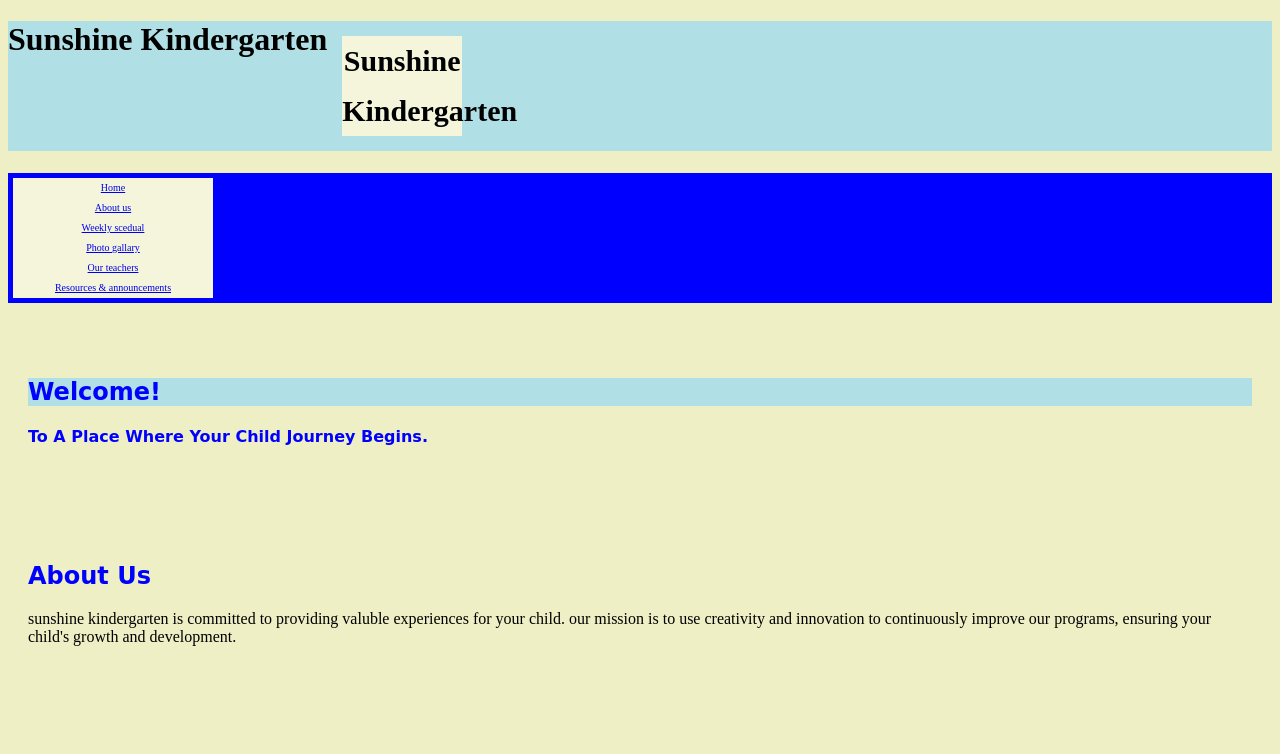
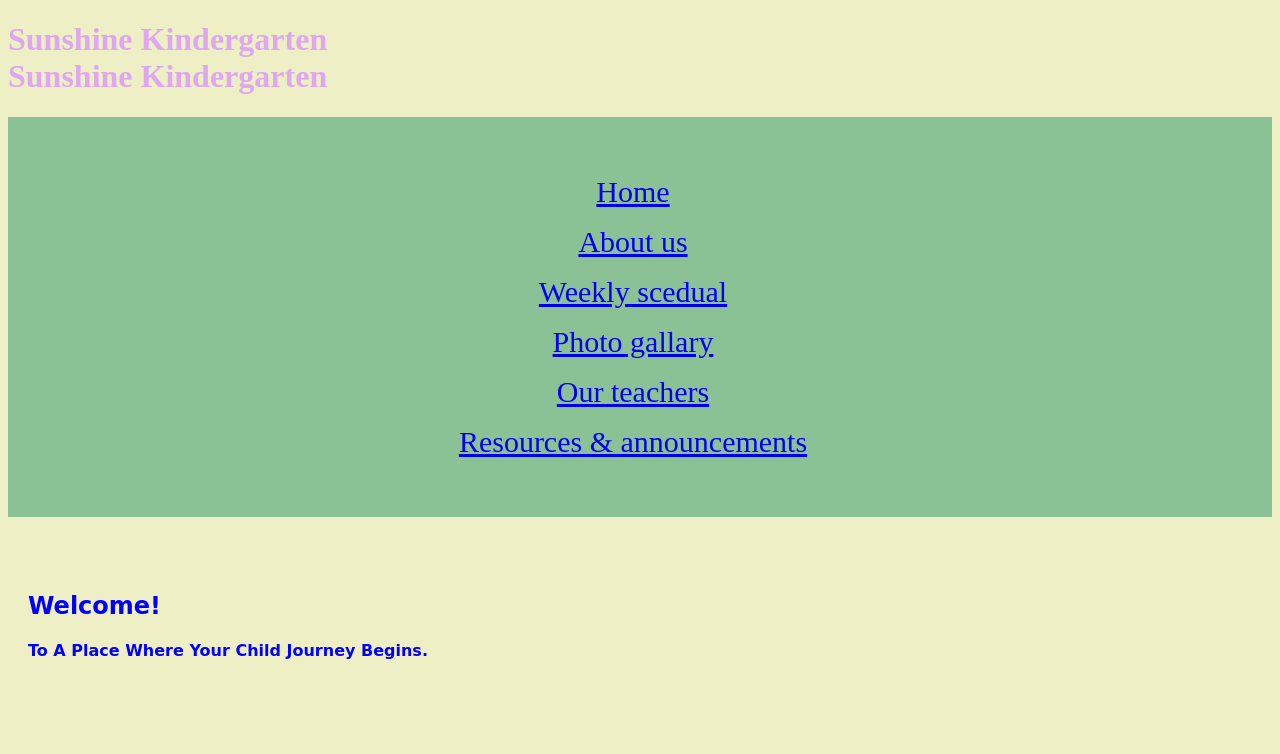
Before and after one commit to Alzahraa299/itcs333-a1, a plain HTML site: page index.html in a window 1280 px wide. Shown: the top 754 px of the page. Drawn offline with Linux system fonts and the light colour scheme.

Commit message:
Update styles

```diff
--- a/styles.css
+++ b/styles.css
@@ -8,31 +8,22 @@
 
 /*section1*/
 h1{
-    display: flex;
-    flex-wrap: wrap;
-    background-color: powderblue;
+    color:#dea7f0;
 }
-h1 > div {
-    background-color: beige;
-    width: 120px;
-    margin: 15px;
-    text-align: center;
-    line-height: 50px;
-    font-size: 30px;
-}
+
 
 nav{
     display: flex;
-    flex-wrap: wrap;
-    background-color: blue;
+    flex-wrap: nowrap;
+    background-color: rgb(138, 194, 149);
 }
 nav > div {
-    background-color: beige;
-    width: 200px;
-    margin: 5px;
+
+    width: 1150px;
+    margin: 50px;
     text-align: center;
-    line-height:20px;
-    font-size: 10px;
+    line-height:50px;
+    font-size: 30px;
 }
 footer{
   display: flex;
```
